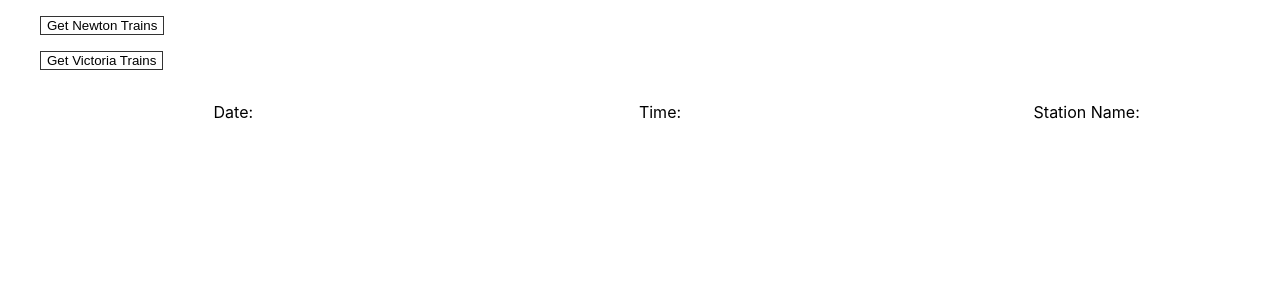
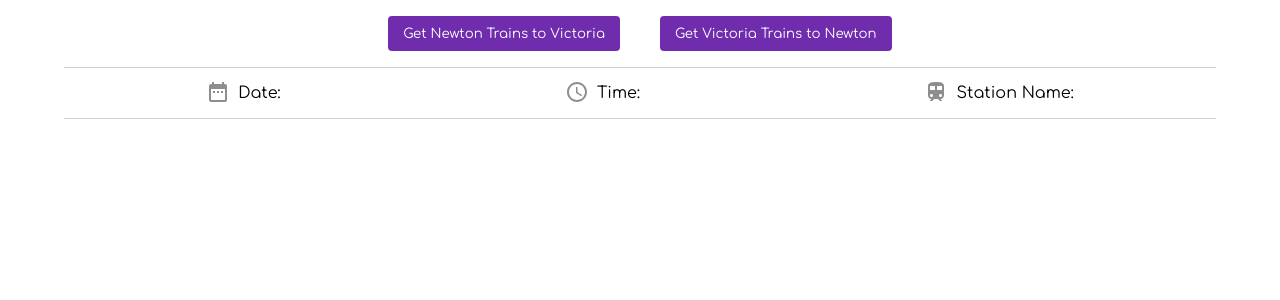
Before and after one commit to kieranphilipbrown/train-times-app, a React (Create React App) app: page / in a window 1280 px wide. Shown: the top 300 px of the page. Built offline with nearby package versions, Linux system fonts and the light colour scheme.

Commit message:
Updated styling.

```diff
--- a/src/components/TrainList.js
+++ b/src/components/TrainList.js
@@ -12,14 +12,8 @@ class TrainList extends React.Component {
 
 	trainListCallback = (e) => {
 		const trainButton = e.target.id;
-		console.log(e)
-		console.log(e.target)
-		console.log(e.target.id);
-		console.log(e.target.dataset.des);
-		const destination = e.target.dataset.des;
 
-
-		fetch(`https://transportapi.com/v3/uk/train/station/${trainButton}/live.json?app_id=ba2a7c92&app_key=761d4fbe8af3114e3dc16dedf2b91443&calling_at=${trainButton}&darwin=false&destination=${destination}&train_status=passenger`)
+		fetch(`https://transportapi.com/v3/uk/train/station/${trainButton}/live.json?app_id=ba2a7c92&app_key=761d4fbe8af3114e3dc16dedf2b91443&calling_at=${trainButton}&darwin=false&train_status=passenger`)
 			.then((response) => {
 				return response.json();
 			})
@@ -34,32 +28,33 @@ class TrainList extends React.Component {
 	}
 
 	render() {
-		const { title } = this.props;
 		const { trainList, date, timeOfDay, stationName } = this.state;
 
 		return (
 			<>
-				<main className="main-content">
-					<p>{title}</p>
-					<ul style={{ display: 'flex', justifyContent: 'space-between', listStyleType: 'none' }}>
-						<button style={trainButton} id="NLW" data-des="MCV" onClick={this.trainListCallback}>Get Newton Trains</button>
-					</ul>
+				<main className="main-content" style={{paddingLeft: "5%", paddingRight: "5%"}}>
+					<div style={buttonContainer}>
+						<ul style={{ display: 'flex', justifyContent: 'space-between', listStyleType: 'none', paddingLeft: "0" }}>
+							<button style={trainButton} id="NLW" data-des="MCV" onClick={this.trainListCallback}>Get Newton Trains to Victoria</button>
+						</ul>
+						<ul style={{ display: 'flex', justifyContent: 'space-between', listStyleType: 'none' }}>
+							<button style={trainButton} id="MCV" data-des="NLW" onClick={this.trainListCallback}>Get Victoria Trains to Newton</button>
+						</ul>
+					</div>
 
-
-					<ul style={{ display: 'flex', justifyContent: 'space-between', listStyleType: 'none' }}>
-						<button style={trainButton} id="MCV" data-des="NLW" onClick={this.trainListCallback}>Get Victoria Trains</button>
-					</ul>
-
+					<div style={{ display: 'flex', justifyContent: 'space-around', listStyleType: 'none', paddingLeft: "0", borderBottom: "1px solid #cecece", marginBottom: "30px"}}>
+						<div style={{display: 'flex', justifyContent: 'center', alignItems: 'center'}}><svg style={{marginRight: "8px", marginTop: "-3px", fill: "#8e8e8e"}} xmlns="http://www.w3.org/2000/svg" height="24" viewBox="0 0 24 24" width="24"><path d="M9 11H7v2h2v-2zm4 0h-2v2h2v-2zm4 0h-2v2h2v-2zm2-7h-1V2h-2v2H8V2H6v2H5c-1.11 0-1.99.9-1.99 2L3 20c0 1.1.89 2 2 2h14c1.1 0 2-.9 2-2V6c0-1.1-.9-2-2-2zm0 16H5V9h14v11z"/><path d="M0 0h24v24H0z" fill="none"/></svg> <p>Date: {date}</p></div>
+						<div style={{display: 'flex', justifyContent: 'center', alignItems: 'center'}}><svg style={{marginRight: "8px", marginTop: "-3px", fill: "#8e8e8e"}} xmlns="http://www.w3.org/2000/svg" height="24" viewBox="0 0 24 24" width="24"><path d="M11.99 2C6.47 2 2 6.48 2 12s4.47 10 9.99 10C17.52 22 22 17.52 22 12S17.52 2 11.99 2zM12 20c-4.42 0-8-3.58-8-8s3.58-8 8-8 8 3.58 8 8-3.58 8-8 8z"/><path d="M0 0h24v24H0z" fill="none"/><path d="M12.5 7H11v6l5.25 3.15.75-1.23-4.5-2.67z"/></svg>  <p>Time: {timeOfDay}</p></div>
+						<div style={{display: 'flex', justifyContent: 'center', alignItems: 'center'}}><svg style={{marginRight: "8px", marginTop: "-3px", fill: "#8e8e8e"}} xmlns="http://www.w3.org/2000/svg" height="24" viewBox="0 0 24 24" width="24"><path d="M12 2c-4 0-8 .5-8 4v9.5C4 17.43 5.57 19 7.5 19L6 20.5v.5h2.23l2-2H14l2 2h2v-.5L16.5 19c1.93 0 3.5-1.57 3.5-3.5V6c0-3.5-3.58-4-8-4zM7.5 17c-.83 0-1.5-.67-1.5-1.5S6.67 14 7.5 14s1.5.67 1.5 1.5S8.33 17 7.5 17zm3.5-7H6V6h5v4zm2 0V6h5v4h-5zm3.5 7c-.83 0-1.5-.67-1.5-1.5s.67-1.5 1.5-1.5 1.5.67 1.5 1.5-.67 1.5-1.5 1.5z"/><path d="M0 0h24v24H0V0z" fill="none"/></svg>  <p>Station Name: {stationName}</p></div>
+					</div>
 
 					<ul style={grid}>
-						<p>Date: {date}</p>
-						<p>Time: {timeOfDay}</p>
-						<p>Station Name: {stationName}</p>
 						{trainList && trainList.length > 0 &&
 							trainList.map((train, i) =>
 								<li style={card} key={i}>
 									{console.log(train)}
-									<h4>Train from: {train.destination_name} <span style={{background: "#59e32c", border: "1px solid #48c220", padding: "5px 10px", display: "inline-block", borderRadius: "3px"}}>{train.status}</span></h4>
+									<p>Train to: <span style={{fontWeight: "bold"}}>{train.destination_name}</span></p>
+									<span style={{background: "#59e32c", border: "1px solid #48c220", padding: "5px 10px", display: "inline-block", borderRadius: "3px"}}>{train.status}</span>
 									<p>Operator: {train.operator_name}</p>
 									<p>Arriving at: {train.aimed_arrival_time}</p>
 									<p>Departing at: {train.aimed_departure_time}</p>
@@ -75,15 +70,22 @@ class TrainList extends React.Component {
 };
 
 const trainButton = {
-	background: 'transparent',
-	border: '1px solid #333'
+	background: '#6f2cac',
+	border: "none",
+	borderRadius: "4px",
+	color: "#fff",
+	fontFamily: 'Comfortaa',
+	padding: "10px 15px",
 }
 
 const grid = {
 	display: 'grid',
 	gridTemplateColumns: '1fr 1fr 1fr',
 	gridGap: '40px',
-	listStyleType: 'none'
+	listStyleType: 'none',
+	margin: "0 auto 40px",
+	maxWidth: "1200px",
+	paddingLeft: "0"
 }
 
 const card = {
@@ -92,6 +94,12 @@ const card = {
 	padding: '1.5rem'
 }
 
+const buttonContainer = {
+	borderBottom: "1px solid #cecece",
+	display: "flex",
+	justifyContent: "center"
+}
+
 export default TrainList;
 
 TrainList.propTypes = {
--- a/src/index.css
+++ b/src/index.css
@@ -1,6 +1,8 @@
+@import url('https://fonts.googleapis.com/css?family=Comfortaa&display=swap');
+
 body {
   margin: 0;
-  font-family: -apple-system, BlinkMacSystemFont, 'Segoe UI', 'Roboto', 'Oxygen',
+  font-family: 'Comfortaa', -apple-system, BlinkMacSystemFont, 'Segoe UI', 'Roboto', 'Oxygen',
     'Ubuntu', 'Cantarell', 'Fira Sans', 'Droid Sans', 'Helvetica Neue',
     sans-serif;
   -webkit-font-smoothing: antialiased;
```
